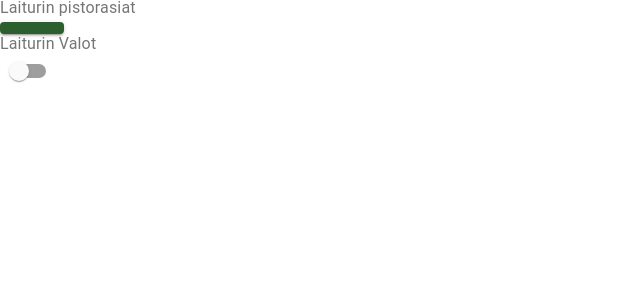
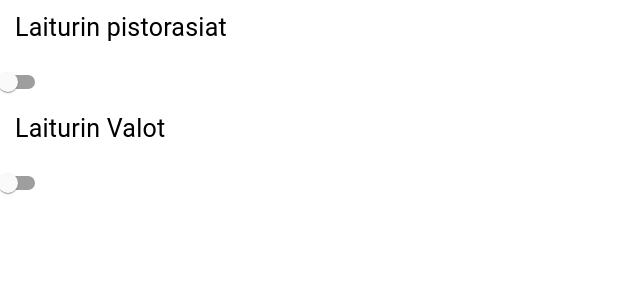
Before and after one commit to wolard/elcontrol, a React (Create React App) app: page / in a window 1280 px wide. Shown: the top 300 px of the page, without its empty margins (0-640 px from the left). Built offline with nearby package versions, Linux system fonts and the light colour scheme; no server answers.

Commit message:
Bit styling

```diff
--- a/src/App.js
+++ b/src/App.js
@@ -3,6 +3,7 @@ import socketIOClient from "socket.io-client";
 import Grid from '@material-ui/core/Grid';
 import FormLabel from '@material-ui/core/FormLabel';
 import FormGroup from '@material-ui/core/FormGroup';
+import { withStyles, } from '@material-ui/core/styles';
 
 
 
@@ -10,7 +11,25 @@ import './App.css';
 import WallOutlets from './components/WallOutlets'
 import Lights from './components/Lights'
 
-console.log(process.env.REACT_APP_API_IP);
+
+const StyledFormlabel = withStyles({
+  root: {
+    background: 'white',
+    borderRadius: 3,
+    border: 0,
+    color: 'black',
+    height: 48,
+    padding: '15px 15px 0px 15px',
+    fontSize: 25
+
+
+
+  }
+
+})(FormLabel);
+
+
+
 const API_IP=process.env.REACT_APP_API_IP;
 const ENDPOINT = "http://192.168.0.131:8888";
 
@@ -18,7 +37,7 @@ const ENDPOINT = "http://192.168.0.131:8888";
 
 function App() {
 
-  const [outlets, setOutlets] = useState([{}]);
+  const [outlets, setOutlets] = useState([{status:false}]);
   const [lights, setLights] = useState([{status:false}]);
 
  /* const handleSwitch = (card,relay,type) => {
@@ -44,7 +63,7 @@ function App() {
 */
 
 
-const handleChange = (index) => {
+const handleChangeLights = (index) => {
 
   lights[index].status=!lights[index].status
 
@@ -52,7 +71,14 @@ const handleChange = (index) => {
   console.log(newLights)
   setLights(newLights);
 
+};
+const handleChangeOutlets = (index) => {
 
+  outlets[index].status=!outlets[index].status
+
+  const newOutlets = [...outlets]
+  console.log(newOutlets)
+  setOutlets(newOutlets);
 
 };
 
@@ -103,17 +129,17 @@ useEffect(() => {
 <>
 
     <FormGroup row>
-      <FormLabel component="legend">Laiturin pistorasiat</FormLabel>
+      <StyledFormlabel component="legend">Laiturin pistorasiat</StyledFormlabel>
     <Grid container  spacing={1}>
-        <WallOutlets outlets={outlets}  />
+        <WallOutlets outlets={outlets} handleChange={handleChangeOutlets}  />
      </Grid>
      </FormGroup>
 
 
       <FormGroup row>
-      <FormLabel component="legend">Laiturin Valot</FormLabel>
+      <StyledFormlabel component="legend">Laiturin Valot</StyledFormlabel>
     <Grid container  spacing={1}>
-       <Lights lights={lights} handleChange={handleChange} />
+       <Lights lights={lights} handleChange={handleChangeLights} />
      </Grid>
      </FormGroup>
 
--- a/src/components/Lights.js
+++ b/src/components/Lights.js
@@ -1,12 +1,14 @@
 import React from 'react';
 import Grid from '@material-ui/core/Grid';
 import Switch from '@material-ui/core/Switch';
-import { withStyles } from '@material-ui/core/styles';
+import { withStyles} from '@material-ui/core/styles';
+import FormControlLabel from '@material-ui/core/FormControlLabel';
 
 const styles = () => ({
   myCustomClass: {
     color: 'white'
   }
+
 })
 
 
@@ -16,12 +18,14 @@ const Lights = ({ classes,lights, handleChange}) => {
 
 
 
-
   return lights.map((light,index) =>
   (
 
       <Grid  item xs={12} sm={4} md={3} key={index} >
+      <FormControlLabel
 
+
+  control={
       <Switch
         checked={light.status}
         onChange={() =>{ handleChange(index)}}
@@ -29,6 +33,9 @@ const Lights = ({ classes,lights, handleChange}) => {
         name="checkedB"
         inputProps={{ 'aria-label': 'primary checkbox' }}
       />
+  }
+      label={light.title}
+      />
     </Grid>
 
   ));
--- a/src/components/WallOutlets.js
+++ b/src/components/WallOutlets.js
@@ -1,8 +1,9 @@
 import React from 'react';
-import Button from '@material-ui/core/Button';
 import Grid from '@material-ui/core/Grid';
+import Switch from '@material-ui/core/Switch';
+import { withStyles } from '@material-ui/core/styles';
+import FormControlLabel from '@material-ui/core/FormControlLabel';
 
-import { withStyles } from '@material-ui/core/styles';
 
 const styles = () => ({
   myCustomClass: {
@@ -12,23 +13,34 @@ const styles = () => ({
 
 
 
-const WallOutlets = ({ classes,outlets,handleButtonClick}) => {
+const WallOutlets = ({ classes,outlets,handleChange}) => {
 
-  return outlets.map((btn,index) => {
+  return outlets.map((outlet,index) =>
 
-    return(
-      <Grid item xs={12} sm={4} md={3}>
+    (
+      <Grid item xs={12} sm={4} md={3} key={index}>
 
-<Button  key={index} variant="contained" color="primary"onClick={() => handleButtonClick(btn.card,btn.relay,btn.type)}>
-      {btn.title}
-    </Button>
+      <FormControlLabel
+
+
+      control={
+          <Switch
+            checked={outlet.status}
+            onChange={() =>{ handleChange(index)}}
+            color="primary"
+            name="checkedB"
+            inputProps={{ 'aria-label': 'primary checkbox' }}
+          />
+      }
+          label={outlet.title}
+          />
     </Grid>
 
 
 
 
-    );
-    });
+
+  ));
 }
 
 export default withStyles(styles, { withTheme: true })(WallOutlets)
```
